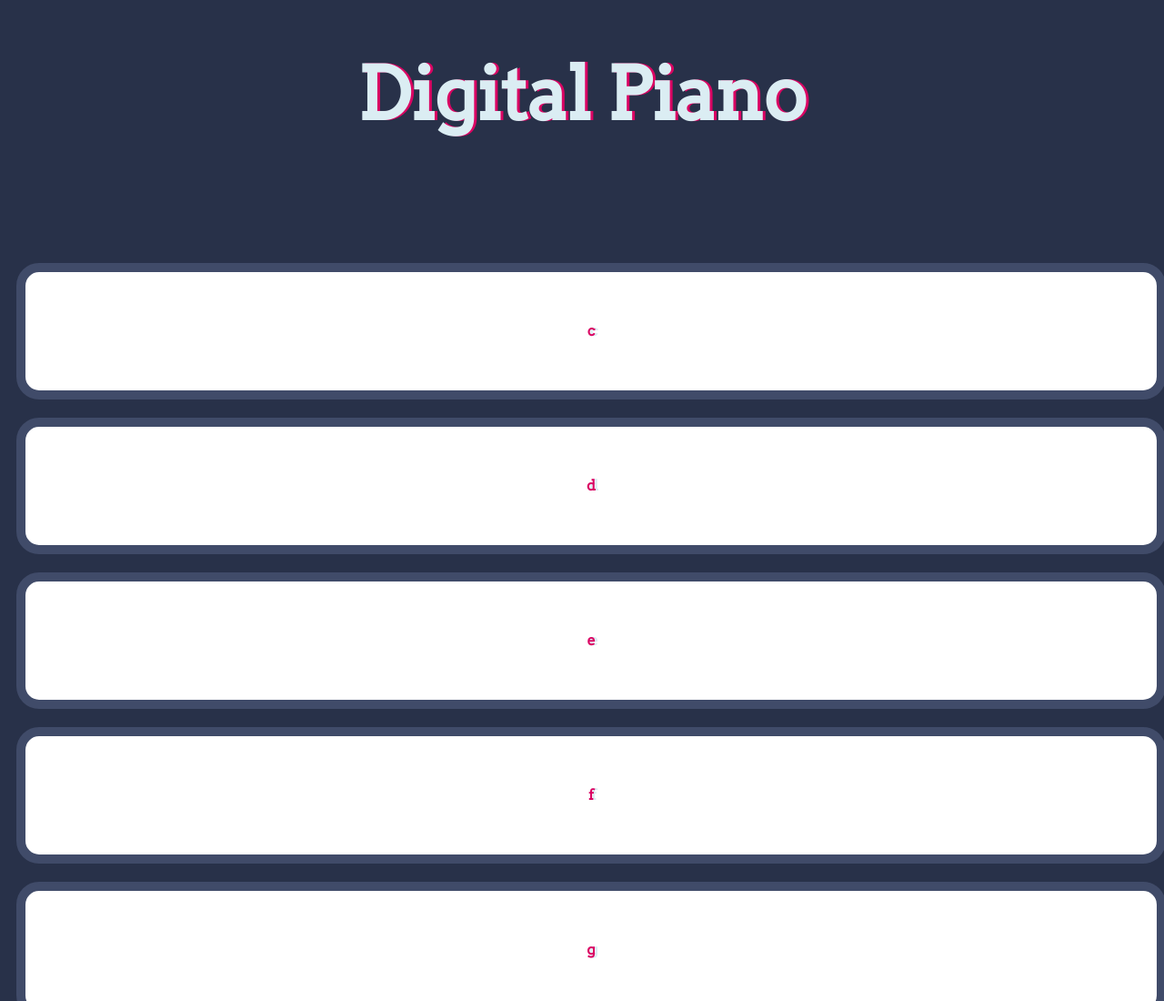
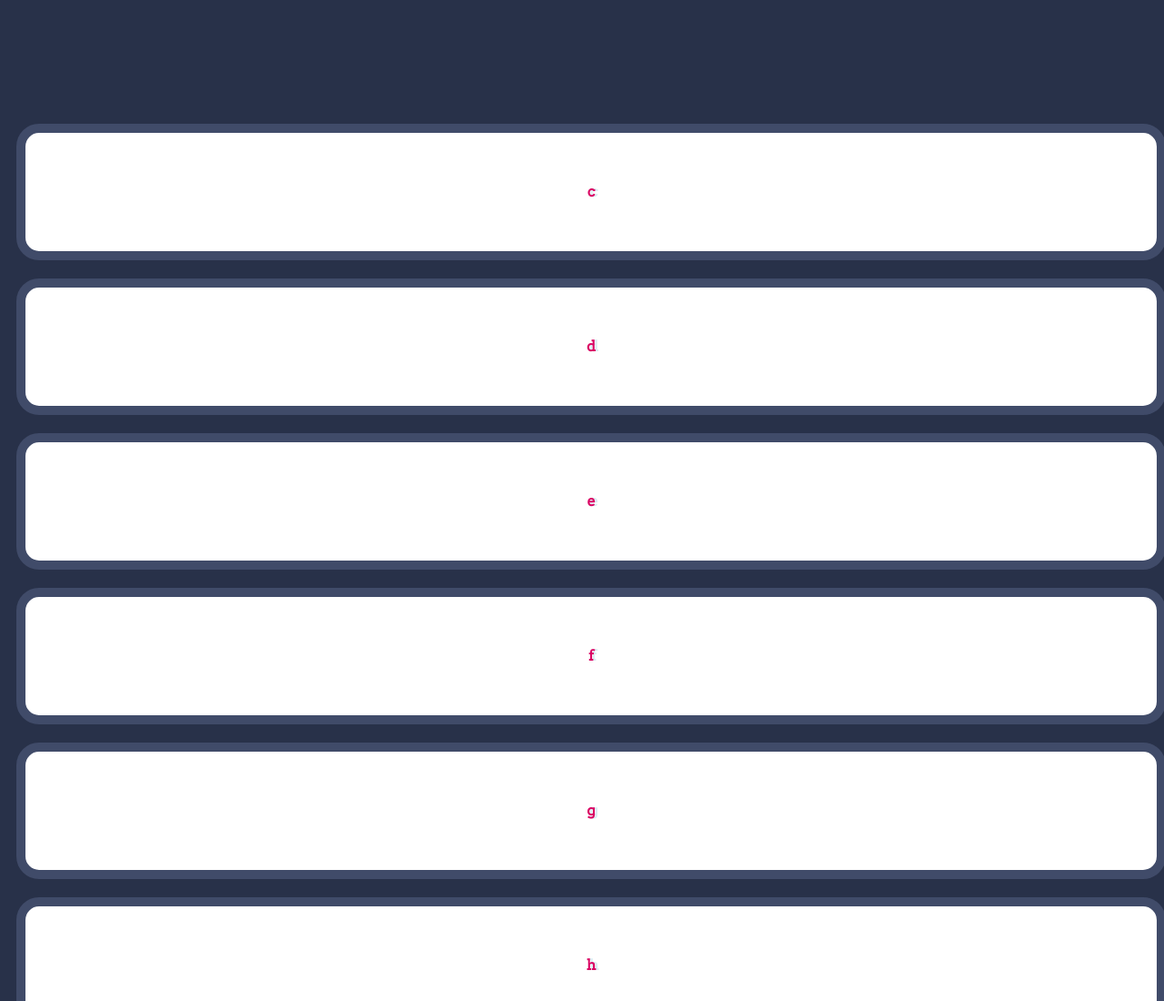
Before and after one commit to Samuel-Raja/piano, a plain HTML site: page index.html in a window 1280 px wide. Shown: the top 1100 px of the page at 91% size. Drawn offline with Linux system fonts and the light colour scheme.

Commit message:
removed title

```diff
--- a/index.html
+++ b/index.html
@@ -12,7 +12,7 @@
 
 <body>
 
-  <h1 id="title">Digital Piano</h1>
+<!--   <h1 id="title">Digital Piano</h1> -->
   <div class="set">
     <div>
     <button class="c drum">c</button>
```
